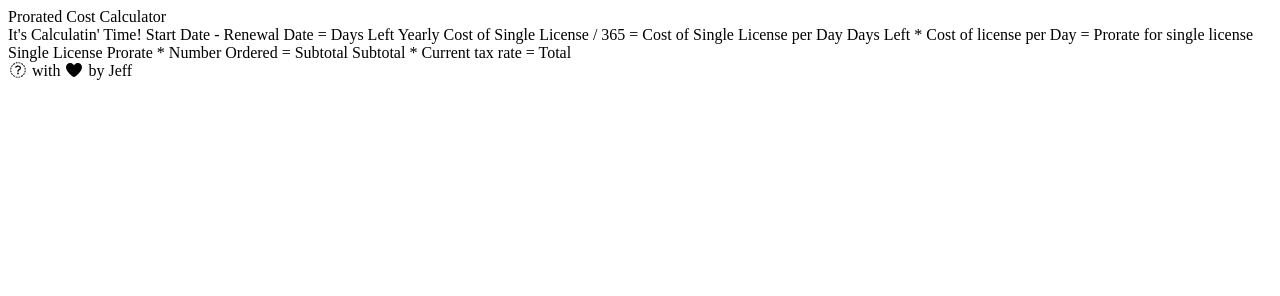
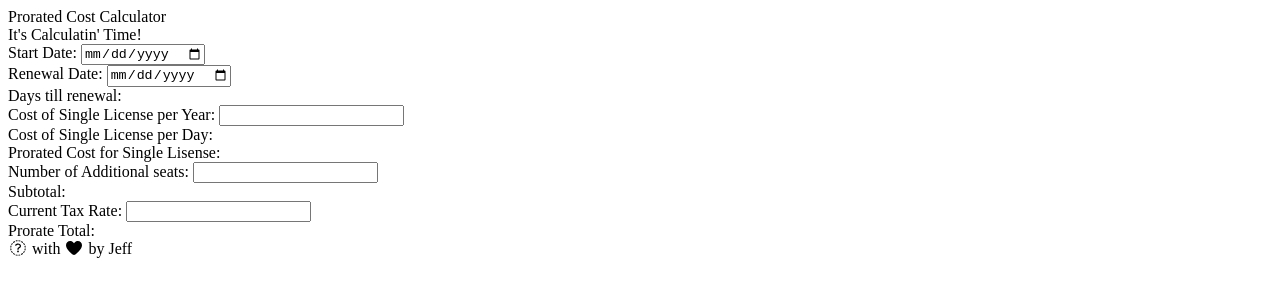
Before and after one commit to jeffinnes/prorate-cost-calculator, a plain HTML site: page index.html in a window 1280 px wide. Drawn offline with Linux system fonts and the light colour scheme.

Commit message:
Very basic structure in place

```diff
--- a/index.html
+++ b/index.html
@@ -14,11 +14,50 @@
   <div class="main">
     <span>It's Calculatin' Time!</span>
 
-    <span>Start Date - Renewal Date = Days Left</span>
-    <span>Yearly Cost of Single License / 365 = Cost of Single License per Day</span>
-    <span>Days Left * Cost of license per Day = Prorate for single license</span>
-    <span>Single License Prorate * Number Ordered = Subtotal</span>
-    <span>Subtotal * Current tax rate = Total</span>
+    <div>
+      <label for="start-date">Start Date:</label>
+      <input type="date" id="start-date">
+    </div>
+
+    <div>
+      <label for="renewal-date">Renewal Date:</label>
+      <input type="date" id="renewal-date">
+    </div>
+
+    <div>
+      <span>Days till renewal: <span id="days-left"></span></span>
+    </div>
+
+    <div>
+      <label for="single-cost-per-year">Cost of Single License per Year:</label>
+      <input type="text" id="single-cost-per-year">
+    </div>
+
+    <div>
+      <span>Cost of Single License per Day: <span id="single-cost-per-day"></span></span>
+    </div>
+
+    <div>
+      <span>Prorated Cost for Single Lisense: <span id="prorate-single"></span></span>
+    </div>
+
+    <div>
+      <label for="qty-ordered">Number of Additional seats:</label>
+      <input type="number" step="0.01" min="0" id="qty-ordered">
+    </div>
+
+    <div>
+      <span>Subtotal: <span id="subtotal"></span></span>
+    </div>
+
+    <div>
+      <label for="tax">Current Tax Rate:</label>
+      <input type="number" step="0.0001" min="0" id="tax">
+    </div>
+
+    <div>
+      <span>Prorate Total: <span id="total"></span></span>
+    </div>
 
   </div>
 
```
